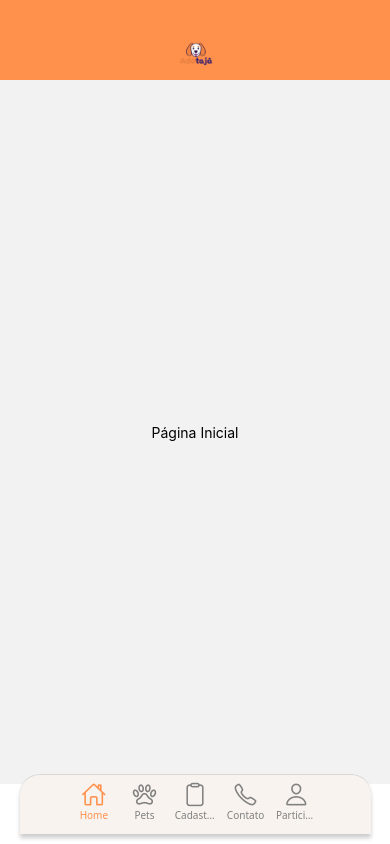
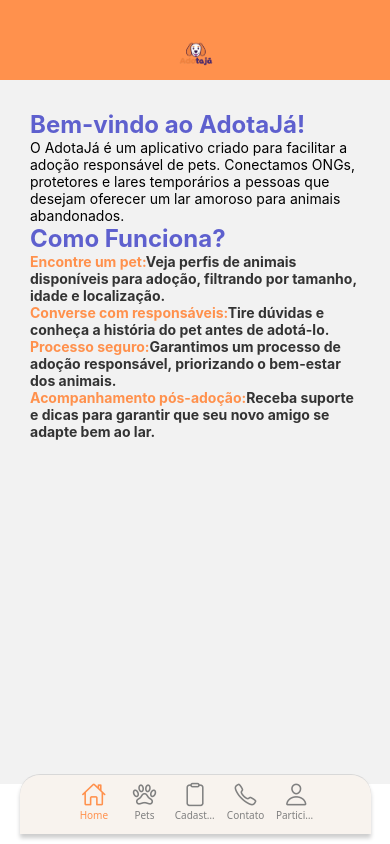
Before and after one commit to klebers022/AdotaJa, a React Native app: screen /Home in a window 390 px wide. Built offline with nearby package versions, Linux system fonts and the light colour scheme.

Commit message:
pagina inicial

```diff
--- a/screens/HomeScreen.js
+++ b/screens/HomeScreen.js
@@ -1,10 +1,49 @@
-import React from 'react';
-import { View, Text } from 'react-native';
+import React from "react";
+import { View, Text } from "react-native";
 
 export default function HomeScreen() {
   return (
-    <View style={{ flex: 1, justifyContent: 'center', alignItems: 'center' }}>
-      <Text>Página Inicial</Text>
+    <View style={{ padding: 30 }}>
+      <Text style={{ fontSize: 24, color: "#5E60CE", fontWeight: "bold" }}>
+        Bem-vindo ao AdotaJá!
+      </Text>
+      <Text style={{ color: "#33333" }}>
+        O AdotaJá é um aplicativo criado para facilitar a adoção responsável de
+        pets. Conectamos ONGs, protetores e lares temporários a pessoas que
+        desejam oferecer um lar amoroso para animais abandonados.
+      </Text>
+
+      <Text style={{ fontSize: 24, color: "#5E60CE", fontWeight: "bold" }}>
+        Como Funciona?
+      </Text>
+      <Text style={{ color: "#ff914d", fontWeight:'bold'  }}>
+        Encontre um pet:
+        <Text style={{ color: "#333333", fontWeight:'regular'}}>
+          Veja perfis de animais disponíveis para adoção, filtrando por tamanho,
+          idade e localização.
+        </Text>
+      </Text>
+
+      <Text style={{ color: "#ff914d", fontWeight:'bold' }}>
+        Converse com responsáveis:
+        <Text style={{ color: "#333333", fontWeight:'regular'}}>
+        Tire dúvidas e conheça a história do pet antes de adotá-lo.
+        </Text>
+      </Text>
+
+      <Text style={{ color: "#ff914d", fontWeight:'bold' }}>
+      Processo seguro:
+        <Text style={{ color: "#333333", fontWeight:'regular' }}>
+        Garantimos um processo de adoção responsável, priorizando o bem-estar dos animais.
+        </Text>
+      </Text>
+
+      <Text style={{ color: "#ff914d", fontWeight:'bold' }}>
+      Acompanhamento pós-adoção:
+        <Text style={{ color: "#333333", fontWeight:'regular' }}>
+        Receba suporte e dicas para garantir que seu novo amigo se adapte bem ao lar.
+        </Text>
+      </Text>
     </View>
   );
 }
```
